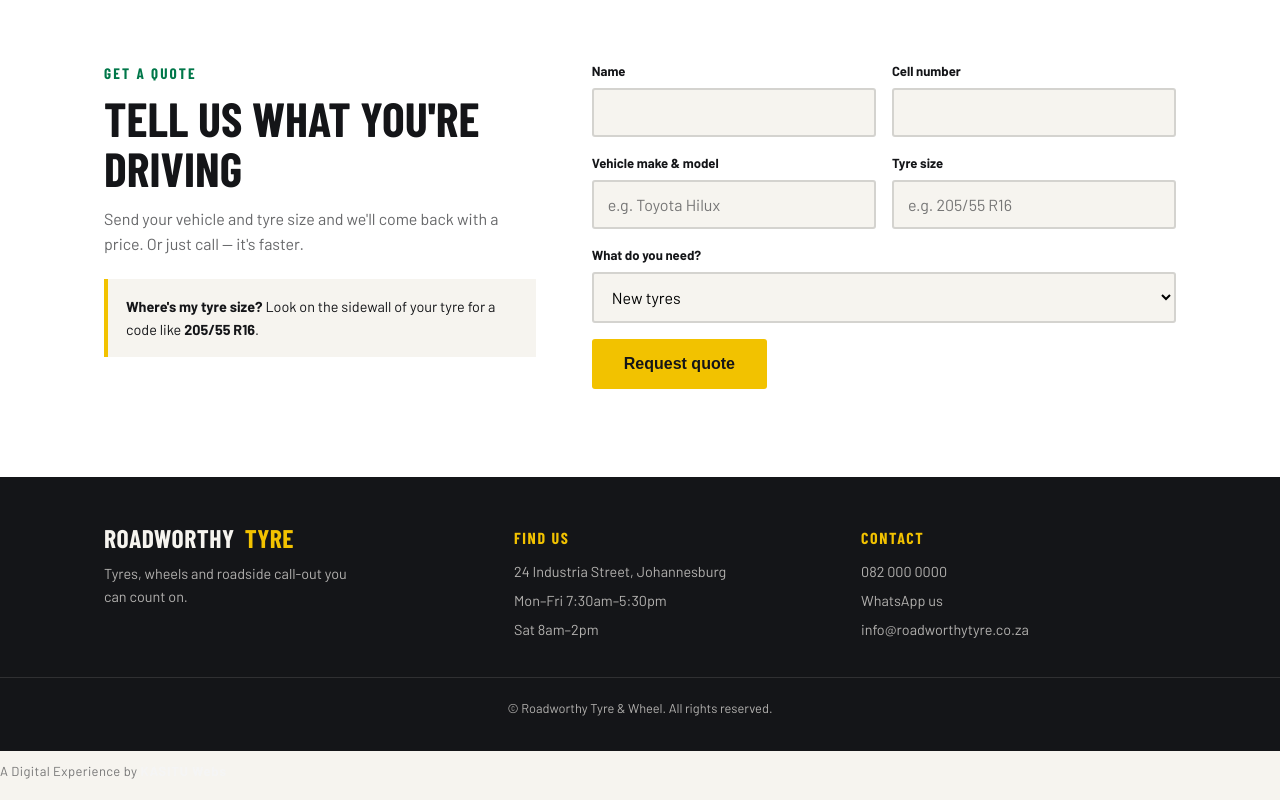
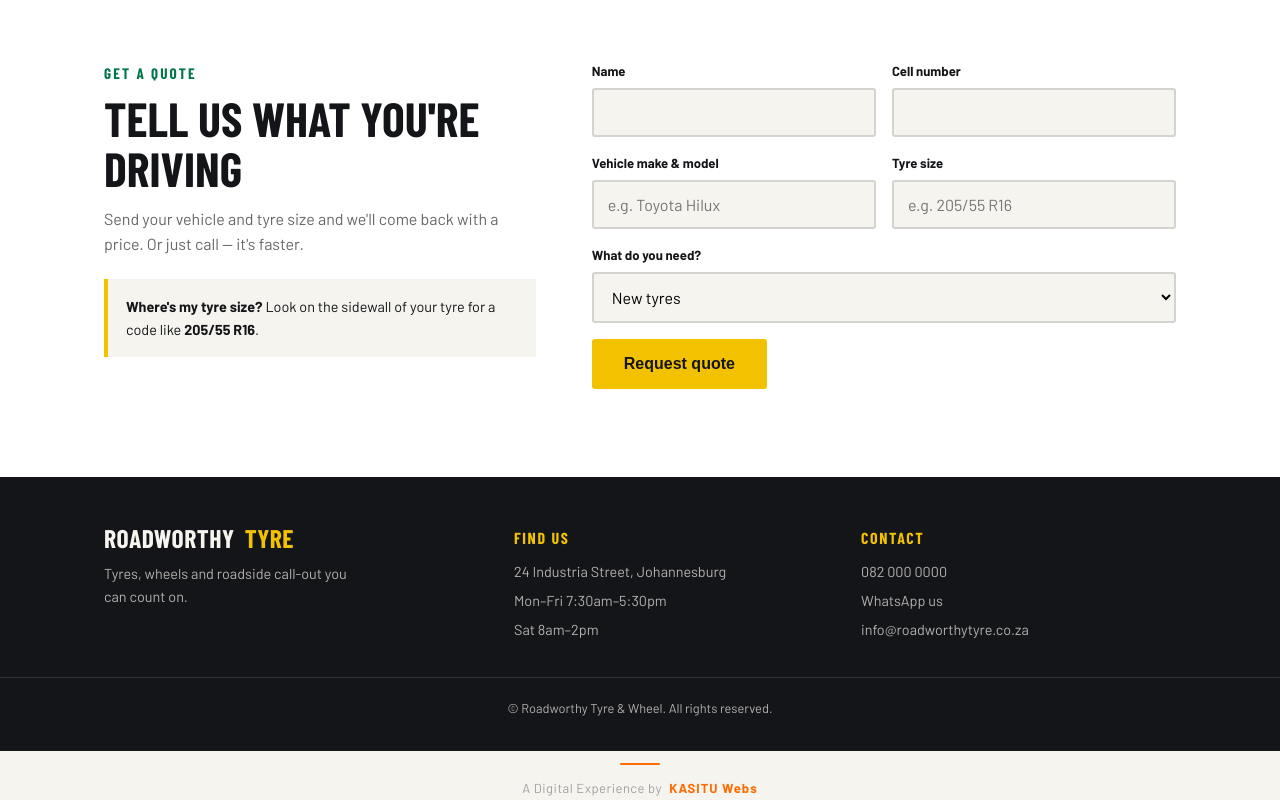
Before and after one commit to Thutis-cluster/tyreservices, a plain HTML site: page index.html in a window 1280 px wide. Shown: the part 2734-3534 px from the top of the page. Drawn offline with nearby package versions, Linux system fonts and the light colour scheme; a web font is replaced by a local one.

Commit message:
Update index.html

```diff
--- a/index.html
+++ b/index.html
@@ -149,39 +149,54 @@
   .fine-print{ margin-top:36px; padding-top:20px; border-top:1px solid rgba(246,244,239,0.12); font-size:0.8rem; text-align:center; }
   @media (max-width:760px){ footer .wrap{ grid-template-columns:1fr; } }
 
-  /* ================================
-   CRAFTED BY KASITU WEBS
-================================ */
+/* =================================
+   TYRE WEBSITE - CRAFTED BY KASITU
+================================= */
 
 .crafted-by {
-    margin-top: 10px;
+    margin-top: 12px;
     font-size: 13px;
-    color: #777;
-    letter-spacing: 0.4px;
-}
-
-.crafted-by span {
-    color: #c62828;
-    margin: 0 3px;
+    color: #a0a0a0;
+    letter-spacing: 0.5px;
+    text-align: center;
+    line-height: 1.8;
 }
 
 .crafted-by a {
-    color: #f5f5f5;
-    font-weight: 700;
-    letter-spacing: 0.8px;
+    display: inline-block;
+    color: #ff6b00;
+    font-weight: 800;
+    letter-spacing: 1px;
     text-decoration: none;
+    margin-left: 4px;
     transition: all 0.3s ease;
 }
 
 .crafted-by a:hover {
-    color: #c62828;
-    text-shadow: 0 0 12px rgba(198, 40, 40, 0.45);
+    color: #ffffff;
+    text-shadow: 0 0 10px rgba(255, 107, 0, 0.6);
 }
 
-/* Mobile */
+/* Subtle orange accent */
+.crafted-by::before {
+    content: "";
+    display: block;
+    width: 40px;
+    height: 2px;
+    background: #ff6b00;
+    margin: 0 auto 12px;
+    border-radius: 2px;
+}
+
+/* Mobile responsive */
 @media (max-width: 600px) {
     .crafted-by {
         font-size: 12px;
+        margin-top: 10px;
+    }
+
+    .crafted-by a {
+        letter-spacing: 0.7px;
     }
 }
 
```
